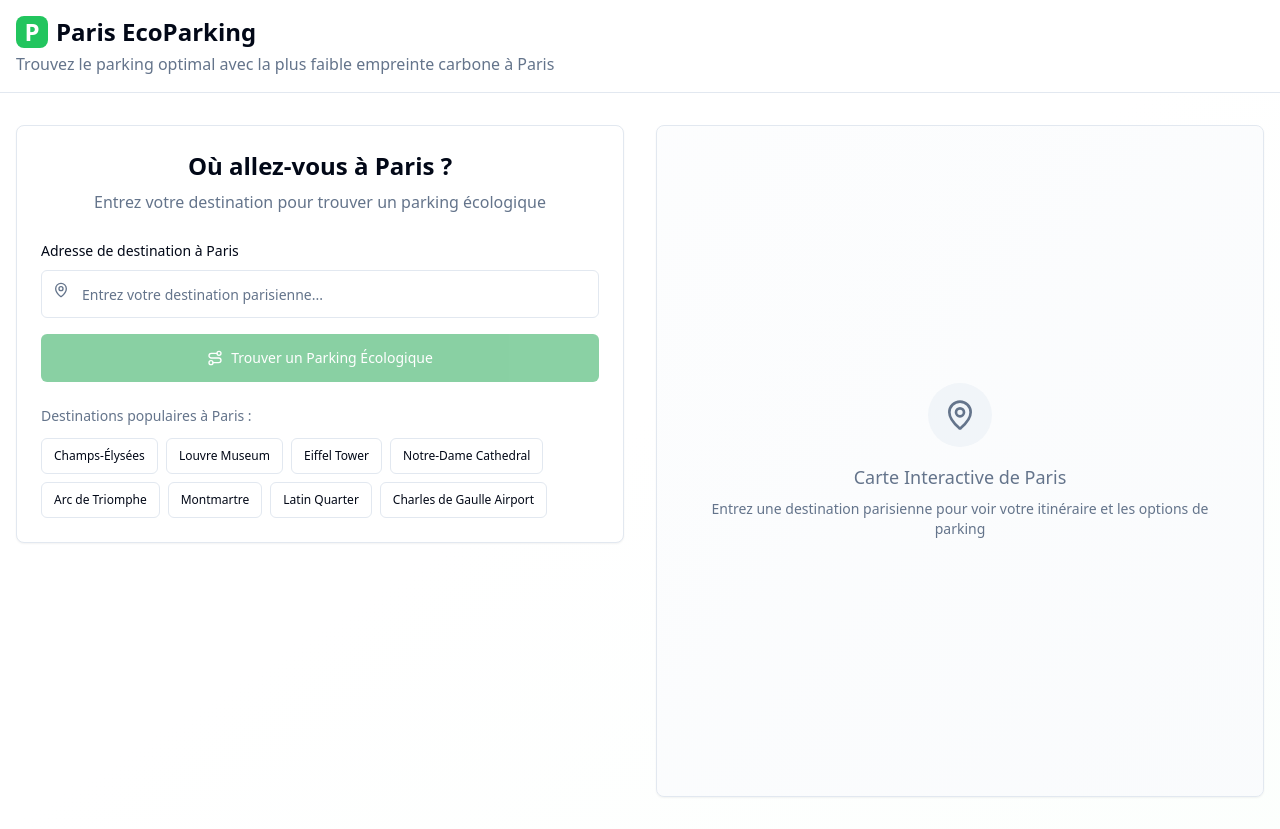
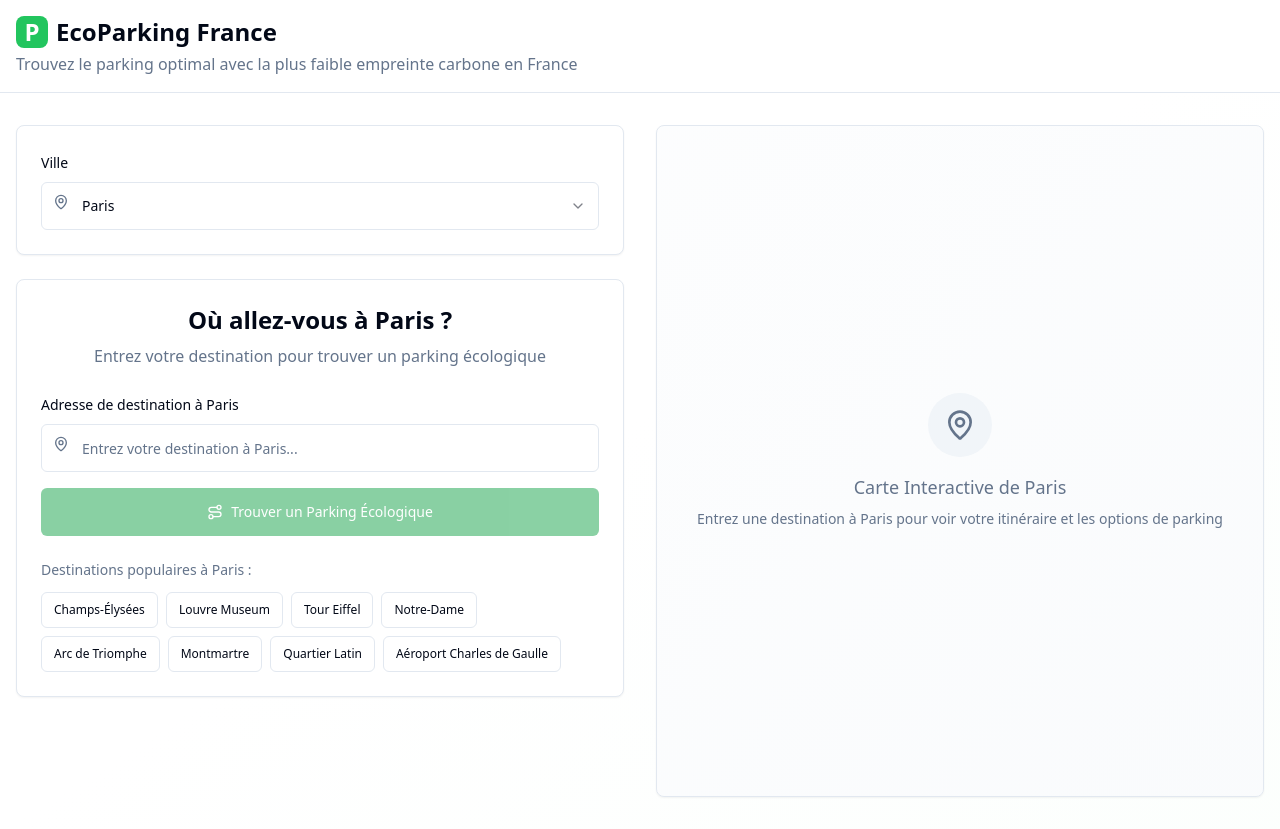
Before and after one commit to nouha25/carbon-footprint-parking, a React (Vite) app: page / in a window 1280 px wide. Built offline with nearby package versions, Linux system fonts and the light colour scheme.

Commit message:
Refactor: Support multiple French cities
Update the application to support multiple cities in France.

```diff
--- /dev/null
+++ b/src/components/CitySelector.tsx
@@ -0,0 +1,48 @@
+
+import React from 'react';
+import { Select, SelectContent, SelectItem, SelectTrigger, SelectValue } from '@/components/ui/select';
+import { Label } from '@/components/ui/label';
+import { MapPin } from 'lucide-react';
+
+interface CitySelectorProps {
+  selectedCity: string;
+  onCityChange: (city: string) => void;
+}
+
+export const CitySelector: React.FC<CitySelectorProps> = ({ selectedCity, onCityChange }) => {
+  const cities = [
+    { value: 'paris', label: 'Paris' },
+    { value: 'lyon', label: 'Lyon' },
+    { value: 'marseille', label: 'Marseille' },
+    { value: 'toulouse', label: 'Toulouse' },
+    { value: 'nice', label: 'Nice' },
+    { value: 'nantes', label: 'Nantes' },
+    { value: 'montpellier', label: 'Montpellier' },
+    { value: 'strasbourg', label: 'Strasbourg' },
+    { value: 'bordeaux', label: 'Bordeaux' },
+    { value: 'lille', label: 'Lille' }
+  ];
+
+  return (
+    <div className="space-y-2">
+      <Label htmlFor="city-select" className="text-sm font-medium">
+        Ville
+      </Label>
+      <div className="relative">
+        <MapPin className="absolute left-3 top-3 h-4 w-4 text-muted-foreground z-10" />
+        <Select value={selectedCity} onValueChange={onCityChange}>
+          <SelectTrigger id="city-select" className="pl-10 h-12">
+            <SelectValue placeholder="Sélectionnez une ville" />
+          </SelectTrigger>
+          <SelectContent>
+            {cities.map((city) => (
+              <SelectItem key={city.value} value={city.value}>
+                {city.label}
+              </SelectItem>
+            ))}
+          </SelectContent>
+        </Select>
+      </div>
+    </div>
+  );
+};
--- a/src/components/DestinationInput.tsx
+++ b/src/components/DestinationInput.tsx
@@ -4,12 +4,14 @@ import { Button } from '@/components/ui/button';
 import { Input } from '@/components/ui/input';
 import { Label } from '@/components/ui/label';
 import { MapPin, Route } from 'lucide-react';
+import { CityData } from '@/data/cities';
 
 interface DestinationInputProps {
   onSubmit: (destination: string) => void;
+  cityData: CityData;
 }
 
-export const DestinationInput: React.FC<DestinationInputProps> = ({ onSubmit }) => {
+export const DestinationInput: React.FC<DestinationInputProps> = ({ onSubmit, cityData }) => {
   const [destination, setDestination] = useState('');
   const [isLoading, setIsLoading] = useState(false);
 
@@ -24,35 +26,24 @@ export const DestinationInput: React.FC<DestinationInputProps> = ({ onSubmit })
     setTimeout(() => setIsLoading(false), 2000);
   };
 
-  const suggestedLocations = [
-    'Champs-Élysées',
-    'Louvre Museum',
-    'Eiffel Tower',
-    'Notre-Dame Cathedral',
-    'Arc de Triomphe',
-    'Montmartre',
-    'Latin Quarter',
-    'Charles de Gaulle Airport'
-  ];
-
   return (
     <div className="space-y-6">
       <div className="text-center space-y-2">
-        <h2 className="text-2xl font-semibold text-foreground">Où allez-vous à Paris ?</h2>
+        <h2 className="text-2xl font-semibold text-foreground">Où allez-vous à {cityData.name} ?</h2>
         <p className="text-muted-foreground">Entrez votre destination pour trouver un parking écologique</p>
       </div>
 
       <form onSubmit={handleSubmit} className="space-y-4">
         <div className="space-y-2">
           <Label htmlFor="destination" className="text-sm font-medium">
-            Adresse de destination à Paris
+            Adresse de destination à {cityData.name}
           </Label>
           <div className="relative">
             <MapPin className="absolute left-3 top-3 h-4 w-4 text-muted-foreground" />
             <Input
               id="destination"
               type="text"
-              placeholder="Entrez votre destination parisienne..."
+              placeholder={`Entrez votre destination à ${cityData.name}...`}
               value={destination}
               onChange={(e) => setDestination(e.target.value)}
               className="pl-10 h-12 text-base"
@@ -81,9 +72,9 @@ export const DestinationInput: React.FC<DestinationInputProps> = ({ onSubmit })
       </form>
 
       <div className="space-y-3">
-        <p className="text-sm font-medium text-muted-foreground">Destinations populaires à Paris :</p>
+        <p className="text-sm font-medium text-muted-foreground">Destinations populaires à {cityData.name} :</p>
         <div className="flex flex-wrap gap-2">
-          {suggestedLocations.map((location) => (
+          {cityData.suggestions.map((location) => (
             <Button
               key={location}
               variant="outline"
--- a/src/components/MapView.tsx
+++ b/src/components/MapView.tsx
@@ -14,9 +14,10 @@ interface RouteData {
 interface MapViewProps {
   destination: string;
   route: RouteData | null;
+  cityName: string;
 }
 
-export const MapView: React.FC<MapViewProps> = ({ destination, route }) => {
+export const MapView: React.FC<MapViewProps> = ({ destination, route, cityName }) => {
   if (!destination) {
     return (
       <div className="h-full flex items-center justify-center bg-gradient-to-br from-muted/20 to-muted/40 text-center p-8">
@@ -25,9 +26,9 @@ export const MapView: React.FC<MapViewProps> = ({ destination, route }) => {
             <MapPin className="w-8 h-8 text-muted-foreground" />
           </div>
           <div className="space-y-2">
-            <h3 className="text-lg font-medium text-muted-foreground">Carte Interactive de Paris</h3>
+            <h3 className="text-lg font-medium text-muted-foreground">Carte Interactive de {cityName}</h3>
             <p className="text-sm text-muted-foreground">
-              Entrez une destination parisienne pour voir votre itinéraire et les options de parking
+              Entrez une destination à {cityName} pour voir votre itinéraire et les options de parking
             </p>
           </div>
         </div>
@@ -43,7 +44,7 @@ export const MapView: React.FC<MapViewProps> = ({ destination, route }) => {
         <div className="bg-white/90 backdrop-blur-sm rounded-lg p-4 shadow-sm">
           <div className="flex items-center gap-2 mb-2">
             <Route className="w-4 h-4 text-green-600" />
-            <span className="text-sm font-medium">Itinéraire vers {destination}</span>
+            <span className="text-sm font-medium">Itinéraire vers {destination} - {cityName}</span>
           </div>
           {route && (
             <div className="text-xs text-muted-foreground">
@@ -101,7 +102,7 @@ export const MapView: React.FC<MapViewProps> = ({ destination, route }) => {
         {/* Map Footer */}
         <div className="bg-white/90 backdrop-blur-sm rounded-lg p-3 shadow-sm">
           <div className="flex items-center justify-between text-xs text-muted-foreground">
-            <span>Données trafic temps réel</span>
+            <span>Données trafic temps réel - {cityName}</span>
             <span>Mis à jour il y a 45s</span>
           </div>
         </div>
@@ -110,7 +111,7 @@ export const MapView: React.FC<MapViewProps> = ({ destination, route }) => {
       {/* Map Integration Note */}
       <div className="absolute bottom-4 left-4 bg-blue-50 border border-blue-200 rounded-lg p-3 max-w-xs">
         <div className="text-xs text-blue-700">
-          <strong>Note:</strong> Carte interactive avec intégration Mapbox sera ajoutée pour une fonctionnalité complète avec navigation réelle.
+          <strong>Note:</strong> Carte interactive avec intégration Mapbox sera ajoutée pour une fonctionnalité complète avec navigation réelle pour {cityName}.
         </div>
       </div>
     </div>
--- /dev/null
+++ b/src/data/cities.ts
@@ -0,0 +1,149 @@
+
+export interface CityData {
+  name: string;
+  suggestions: string[];
+  parkingPrefix: string;
+}
+
+export const citiesData: Record<string, CityData> = {
+  paris: {
+    name: 'Paris',
+    suggestions: [
+      'Champs-Élysées',
+      'Louvre Museum',
+      'Tour Eiffel',
+      'Notre-Dame',
+      'Arc de Triomphe',
+      'Montmartre',
+      'Quartier Latin',
+      'Aéroport Charles de Gaulle'
+    ],
+    parkingPrefix: 'Parking Vélib Métropole'
+  },
+  lyon: {
+    name: 'Lyon',
+    suggestions: [
+      'Vieux Lyon',
+      'Place Bellecour',
+      'Parc de la Tête d\'Or',
+      'Musée des Confluences',
+      'Basilique Notre-Dame de Fourvière',
+      'Presqu\'île',
+      'Part-Dieu',
+      'Aéroport Lyon-Saint Exupéry'
+    ],
+    parkingPrefix: 'Parking LPA'
+  },
+  marseille: {
+    name: 'Marseille',
+    suggestions: [
+      'Vieux-Port',
+      'Notre-Dame de la Garde',
+      'Calanques',
+      'Le Panier',
+      'Canebière',
+      'MuCEM',
+      'Château d\'If',
+      'Aéroport Marseille Provence'
+    ],
+    parkingPrefix: 'Parking Marseille'
+  },
+  toulouse: {
+    name: 'Toulouse',
+    suggestions: [
+      'Capitole',
+      'Basilique Saint-Sernin',
+      'Cité de l\'Espace',
+      'Musée des Augustins',
+      'Pont Neuf',
+      'Jardin des Plantes',
+      'Canal du Midi',
+      'Aéroport Toulouse-Blagnac'
+    ],
+    parkingPrefix: 'Parking Tisséo'
+  },
+  nice: {
+    name: 'Nice',
+    suggestions: [
+      'Promenade des Anglais',
+      'Vieux Nice',
+      'Musée Matisse',
+      'Colline du Château',
+      'Place Masséna',
+      'Cours Saleya',
+      'Palais Lascaris',
+      'Aéroport Nice Côte d\'Azur'
+    ],
+    parkingPrefix: 'Parking Nice'
+  },
+  nantes: {
+    name: 'Nantes',
+    suggestions: [
+      'Château des Ducs de Bretagne',
+      'Machines de l\'île',
+      'Cathédrale Saint-Pierre',
+      'Île de Versailles',
+      'Lieu Unique',
+      'Jardin des Plantes',
+      'Passage Pommeraye',
+      'Aéroport Nantes Atlantique'
+    ],
+    parkingPrefix: 'Parking TAN'
+  },
+  montpellier: {
+    name: 'Montpellier',
+    suggestions: [
+      'Place de la Comédie',
+      'Cathédrale Saint-Pierre',
+      'Musée Fabre',
+      'Antigone',
+      'Promenade du Peyrou',
+      'Jardin des Plantes',
+      'Odysseum',
+      'Aéroport Montpellier'
+    ],
+    parkingPrefix: 'Parking TaM'
+  },
+  strasbourg: {
+    name: 'Strasbourg',
+    suggestions: [
+      'Cathédrale Notre-Dame',
+      'Petite France',
+      'Parlement Européen',
+      'Barrage Vauban',
+      'Palais Rohan',
+      'Place Kléber',
+      'Ponts Couverts',
+      'Aéroport de Strasbourg'
+    ],
+    parkingPrefix: 'Parking CTS'
+  },
+  bordeaux: {
+    name: 'Bordeaux',
+    suggestions: [
+      'Place de la Bourse',
+      'Cathédrale Saint-André',
+      'Cité du Vin',
+      'Grand Théâtre',
+      'Jardin Public',
+      'Pont de Pierre',
+      'Basilique Saint-Michel',
+      'Aéroport de Bordeaux'
+    ],
+    parkingPrefix: 'Parking TBM'
+  },
+  lille: {
+    name: 'Lille',
+    suggestions: [
+      'Grand Place',
+      'Vieux Lille',
+      'Palais des Beaux-Arts',
+      'Citadelle',
+      'Beffroi',
+      'Hospice Comtesse',
+      'Zoo de Lille',
+      'Aéroport de Lille'
+    ],
+    parkingPrefix: 'Parking Ilevia'
+  }
+};
--- a/src/pages/Index.tsx
+++ b/src/pages/Index.tsx
@@ -1,28 +1,40 @@
 
 import React, { useState } from 'react';
+import { CitySelector } from '@/components/CitySelector';
 import { DestinationInput } from '@/components/DestinationInput';
 import { RouteDisplay } from '@/components/RouteDisplay';
 import { ParkingAvailability } from '@/components/ParkingAvailability';
 import { MapView } from '@/components/MapView';
 import { Card } from '@/components/ui/card';
+import { citiesData } from '@/data/cities';
 
 const Index = () => {
+  const [selectedCity, setSelectedCity] = useState('paris');
   const [destination, setDestination] = useState('');
   const [selectedRoute, setSelectedRoute] = useState(null);
   const [showResults, setShowResults] = useState(false);
 
+  const currentCityData = citiesData[selectedCity];
+
+  const handleCityChange = (city: string) => {
+    setSelectedCity(city);
+    setDestination('');
+    setSelectedRoute(null);
+    setShowResults(false);
+  };
+
   const handleDestinationSubmit = (dest: string) => {
     setDestination(dest);
     setShowResults(true);
-    // Simulate route calculation with Paris-specific data
+    // Simulate route calculation with city-specific data
     setTimeout(() => {
       setSelectedRoute({
         distance: '1.8 km',
         duration: '6 minutes',
         carbonFootprint: '0.32 kg CO₂',
-        parkingSpaces: 8,
-        parkingLocation: 'Parking Vélib Métropole',
-        address: '15 Rue de la Paix, 75002 Paris'
+        parkingSpaces: Math.floor(Math.random() * 15) + 5,
+        parkingLocation: currentCityData.parkingPrefix,
+        address: `15 Rue de la République, ${currentCityData.name}`
       });
     }, 1500);
   };
@@ -36,9 +48,9 @@ const Index = () => {
             <div className="w-8 h-8 bg-green-500 rounded-lg flex items-center justify-center">
               <span className="text-white font-bold">P</span>
             </div>
-            Paris EcoParking
+            EcoParking France
           </h1>
-          <p className="text-muted-foreground mt-1">Trouvez le parking optimal avec la plus faible empreinte carbone à Paris</p>
+          <p className="text-muted-foreground mt-1">Trouvez le parking optimal avec la plus faible empreinte carbone en France</p>
         </div>
       </div>
 
@@ -46,9 +58,17 @@ const Index = () => {
         <div className="grid lg:grid-cols-2 gap-8">
           {/* Left Panel - Controls and Results */}
           <div className="space-y-6">
+            {/* City Selection */}
+            <Card className="p-6">
+              <CitySelector selectedCity={selectedCity} onCityChange={handleCityChange} />
+            </Card>
+
             {/* Destination Input */}
             <Card className="p-6">
-              <DestinationInput onSubmit={handleDestinationSubmit} />
+              <DestinationInput
+                onSubmit={handleDestinationSubmit}
+                cityData={currentCityData}
+              />
             </Card>
 
             {/* Route Display */}
@@ -69,7 +89,11 @@ const Index = () => {
           {/* Right Panel - Map */}
           <div className="lg:sticky lg:top-24 lg:h-[calc(100vh-8rem)]">
             <Card className="h-full overflow-hidden">
-              <MapView destination={destination} route={selectedRoute} />
+              <MapView
+                destination={destination}
+                route={selectedRoute}
+                cityName={currentCityData.name}
+              />
             </Card>
           </div>
         </div>
```
